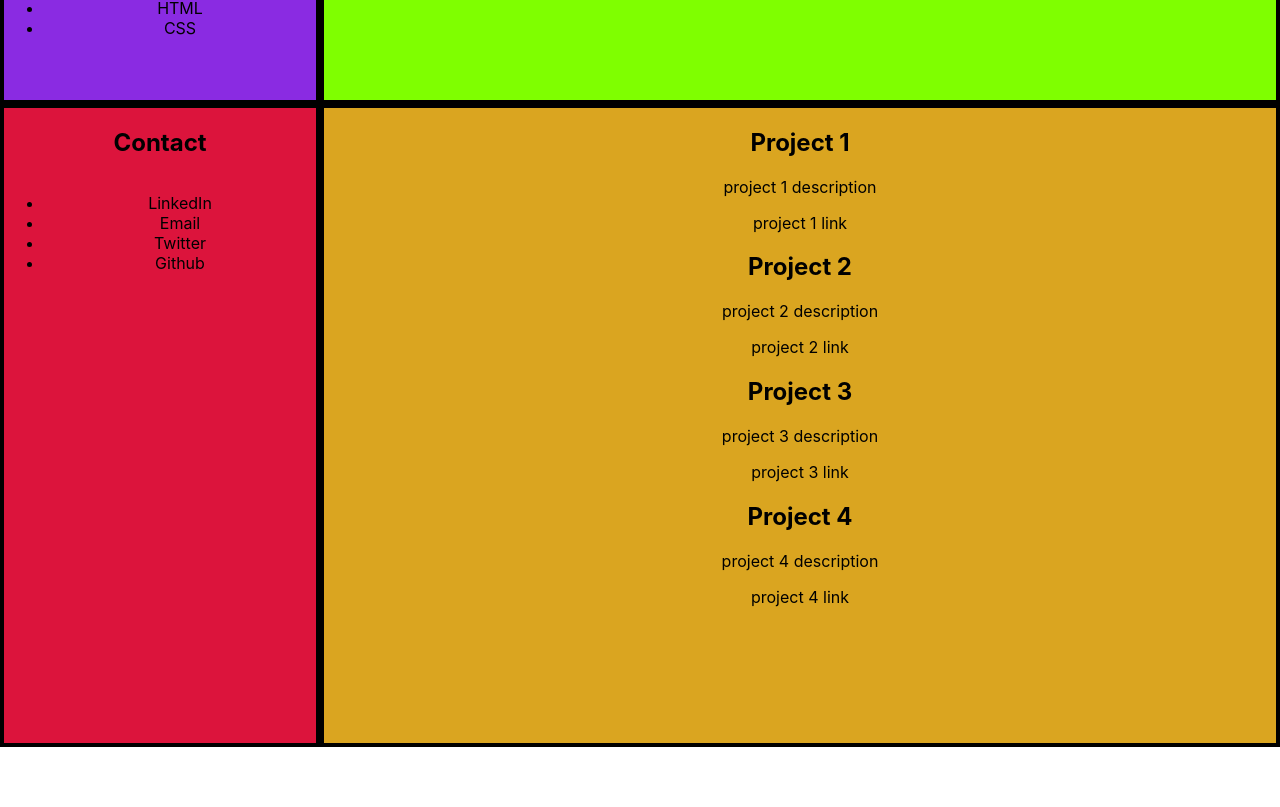
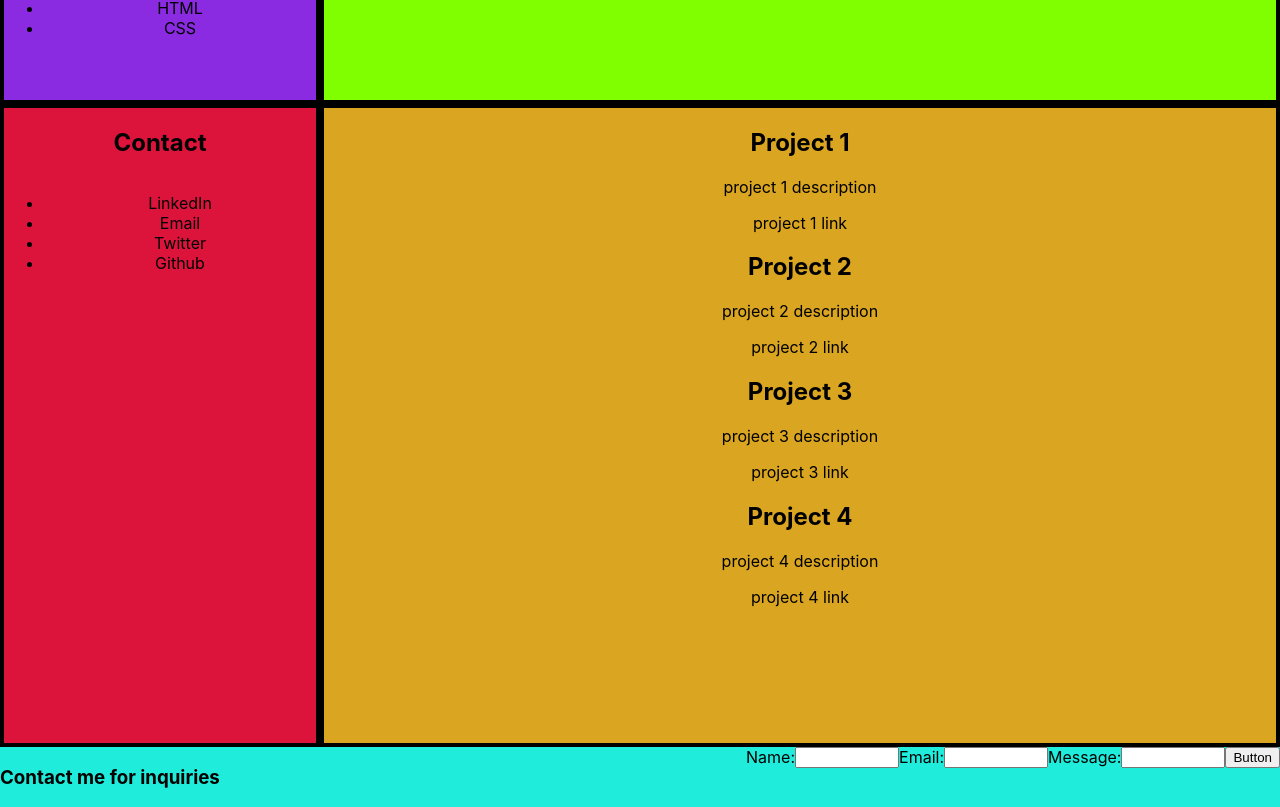
Before and after one commit to Joseph-K-B/portfolio, a React (Create React App) app: page / in a window 1280 px wide. Shown: the part 256-1063 px from the top of the page. Before the commit the page ends 1003 px from the top, so only its background shows below. Built offline with nearby package versions, Linux system fonts and the light colour scheme.

Commit message:
basic footer structure

```diff
--- a/src/App.css
+++ b/src/App.css
@@ -48,3 +48,20 @@
   border: solid black .3rem;
   background-color: goldenrod;
 }
+
+.foot-section{
+  display: flex;
+  flex-direction: row;
+  background-color: rgb(32, 236, 219);
+  justify-content: space-between;
+}
+
+.contact-form{
+  display: flex;
+  flex-flow: row wrap;
+  align-content: space-between;
+}
+input{
+  max-width: 6rem;
+  max-height: 2rem;
+}
--- a/src/App.js
+++ b/src/App.js
@@ -71,6 +71,20 @@ class Main extends Component {
             </div>
         </div>
       </section>
+      <section>
+        <div className='foot-section'>
+          <h3>Contact me for inquiries</h3>
+          <form className='contact-form'>
+            <label>Name:</label>
+              <input type='text'></input>
+            <label>Email:</label>
+              <input type='text'></input>
+            <label>Message:</label>
+              <input type='text'></input>
+            <button>Button</button>
+          </form>
+        </div>
+      </section>
    </>
     );
   }
```
